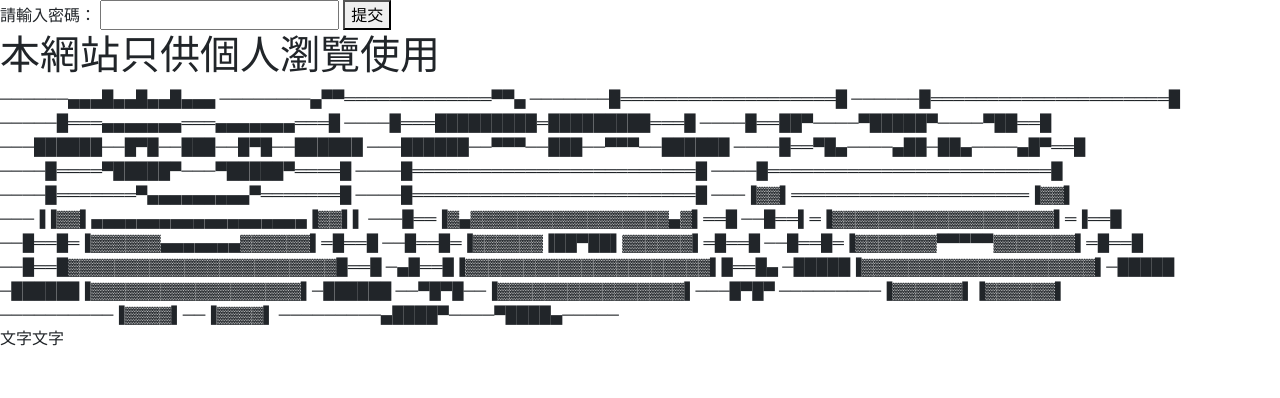
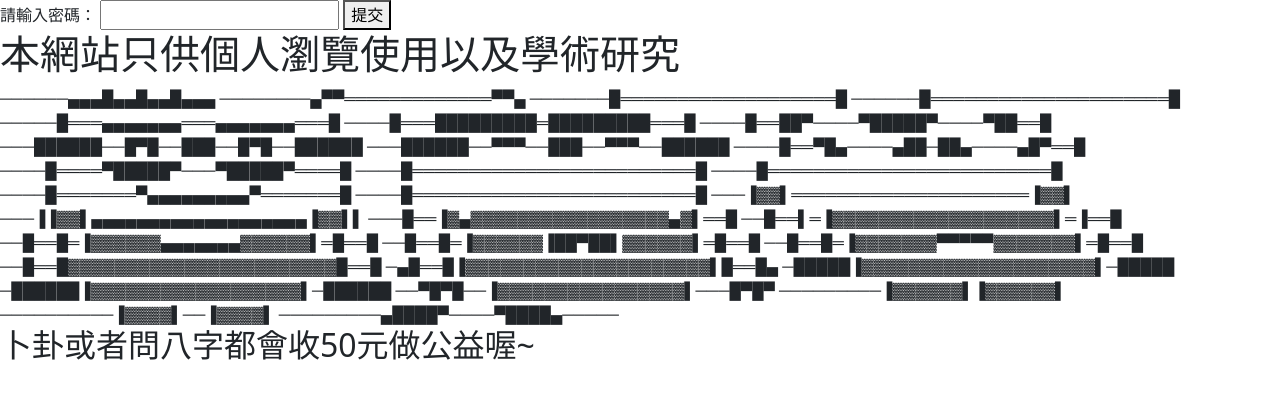
Before and after one commit to cheng108025/eightcharacters, a plain HTML site: page index.html in a window 1280 px wide. Drawn offline with nearby package versions, Linux system fonts and the light colour scheme.

Commit message:
更新規則

```diff
--- a/index.html
+++ b/index.html
@@ -16,46 +16,27 @@
     </div>
 
 
-    <h1>本網站只供個人瀏覽使用</h1>
+    <h1>本網站只供個人瀏覽使用以及學術研究</h1>
 
 
     ──────▄▄▄█▄▄█▄▄█▄▄▄ ────────▄▀▀═════════════▀▀▄ ───────█═══════════════════█ ──────█═════════════════════█ ─────█═══▄▄▄▄▄▄▄═══▄▄▄▄▄▄▄═══█ ────█═══█████████═█████████═══█ ────█══██▀────▀█████▀────▀██══█ ───██████──█▀█──███──█▀█──██████ ───██████──▀▀▀──███──▀▀▀──██████ ────█══▀█▄────▄██─██▄────▄█▀══█ ────█════▀█████▀───▀█████▀════█ ────█═════════════════════════█ ────█═════════════════════════█ ────█═══════▀▄▄▄▄▄▄▄▄▄▀═══════█ ────█═════════════════════════█ ───▐▓▓▌═════════════════════▐▓▓▌ ───▐▐▓▓▌▄▄▄▄▄▄▄▄▄▄▄▄▄▄▄▄▄▄▄▐▓▓▌▌ ───█══▐▓▄▓▓▓▓▓▓▓▓▓▓▓▓▓▓▓▓▓▄▓▌══█ ──█══▌═▐▓▓▓▓▓▓▓▓▓▓▓▓▓▓▓▓▓▓▓▌═▐══█ ──█══█═▐▓▓▓▓▓▓▄▄▄▄▄▄▄▓▓▓▓▓▓▌═█══█ ──█══█═▐▓▓▓▓▓▓▐██▀██▌▓▓▓▓▓▓▌═█══█ ──█══█═▐▓▓▓▓▓▓▓▀▀▀▀▀▓▓▓▓▓▓▓▌═█══█ ──█══█▓▓▓▓▓▓▓▓▓▓▓▓▓▓▓▓▓▓▓▓▓▓▓█══█ ─▄█══█▐▓▓▓▓▓▓▓▓▓▓▓▓▓▓▓▓▓▓▓▓▓▌█══█▄ ─█████▐▓▓▓▓▓▓▓▓▓▓▓▓▓▓▓▓▓▓▓▓▌─█████ ─██████▐▓▓▓▓▓▓▓▓▓▓▓▓▓▓▓▓▓▓▌─██████ ──▀█▀█──▐▓▓▓▓▓▓▓▓▓▓▓▓▓▓▓▓▌───█▀█▀ ─────────▐▓▓▓▓▓▓▌▐▓▓▓▓▓▓▌ ──────────▐▓▓▓▓▌──▐▓▓▓▓▌ ─────────▄████▀────▀████▄─────
 
 
-<div style="display: none;">文字文字</div>
-<div style="display: none;">文字文字</div>
-<div style="display: none;">文字文字</div>
-<div style="display: none;">文字文字</div>
-<div style="display: none;">文字文字</div>
-<div style="display: none;">文字文字</div>
-<div style="display: none;">文字文字</div><div>文字文字</div>
-<div style="display: none;">文字文字</div>
-<div style="display: none;">文字文字</div>
-<div style="display: none;">文字文字</div>
-<div style="display: none;">文字文字</div>
-<div style="display: none;">文字文字</div>
-<div style="display: none;">文字文字</div>
-<div style="display: none;">文字文字</div>
-<div style="display: none;">文字文字</div>
-<div style="display: none;">文字文字</div>
-<div style="display: none;">文字文字</div>
-<div style="display: none;">文字文字</div>
-<div style="display: none;">文字文字</div>
-<div style="display: none;">文字文字</div>
-<div style="display: none;">文字文字</div>
-<div style="display: none;">文字文字</div>
-<div style="display: none;">文字文字</div>
-<div style="display: none;">文字文字</div>
-<div style="display: none;">文字文字</div>
-<div style="display: none;">文字文字</div>
-<div style="display: none;">文字文字</div>
-<div style="display: none;">文字文字</div>
-<div style="display: none;">文字文字</div>
+
+
+
+
+
+
+<h2>卜卦或者問八字都會收50元做公益喔~</h2>
 
     <div id="c">
 
 
+
     <h1>學八字 這本最好用</h1>
+
+
 
 
     <div class="container">
@@ -329,7 +310,7 @@
     <img id=""src="學八字 這本最好用圖片/學八字這本最好用-104.jpg" alt="" width="90%" >
     <h2>陽宅如何布局，佈局好能摧旺財運</h2>
     <img id=""src="學八字 這本最好用圖片/學八字這本最好用-105.jpg" alt="" width="90%" >
-    <h2>如何淨化陽宅就能依切平安順利</h2>
+    <h2>如何淨化陽宅就能一切平安順利</h2>
     <img id=""src="學八字 這本最好用圖片/學八字這本最好用-106.jpg" alt="" width="90%" >
 
 </div>
```
